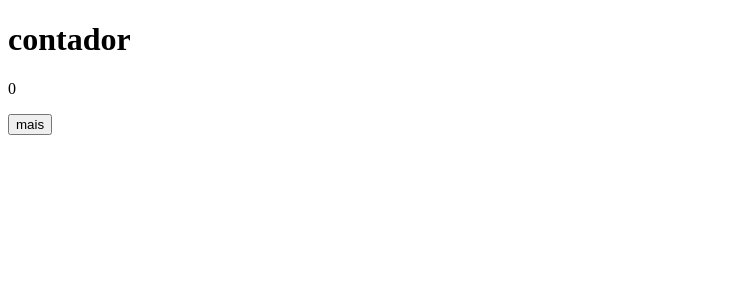
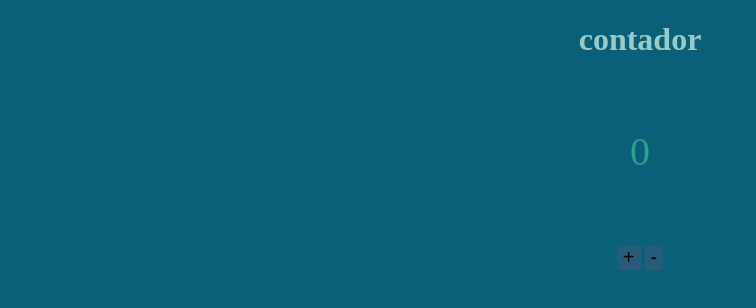
Before and after one commit to Luisa-unser-kaufmann/contador, a plain HTML site: page index.html in a window 1280 px wide. Shown: the whole page, without its empty margins (0-756 px from the left). Drawn offline with Linux system fonts and the light colour scheme.

Commit message:
Update index.html

```diff
--- a/index.html
+++ b/index.html
@@ -4,18 +4,51 @@
     <meta charset="UTF-8">
     <meta name="viewport" content="width=device-width, initial-scale=1.0">
     <title>contador</title>
+    <style>
+        body{
+            text-align: center;
+            background-color: rgb(10, 95, 121);
+        }
+        h1{
+            color: rgb(152, 202, 202);
+        }
+        p{
+            color: rgb(44, 160, 144);
+            padding: 30px;
+            font-size: 40px;
+
+        }
+        button{
+            background-color: rgb(38, 92, 122);
+            border: none;
+            font-size: 20px;
+
+        }
+        button:hover{
+            background-color: rgb(19, 45, 59);
+
+                }
+    </style>
 </head>
 <body>
     <h1>contador</h1>
     <p>0</p>
-    <button onclick="mais()">mais</button>
+    <button onclick="mais()">+</button>
+    <button onclick="menos()">-</button>
     <script>
-        function  mais(){
-            numero++
-            mostrarNaTela()
+          var numero= 0
+
+        function mais(){
+            numero++;
+            mostrarNaTela();
         }
+        function menos(){
+            numero--;
+            mostrarNaTela();
+        }
+
         function mostrarNaTela(){
-            const p =document.querySelector("p").innerText = numero
+            const p = document.querySelector("p").innerText=numero;
         }
     </script>
 </body>
```
